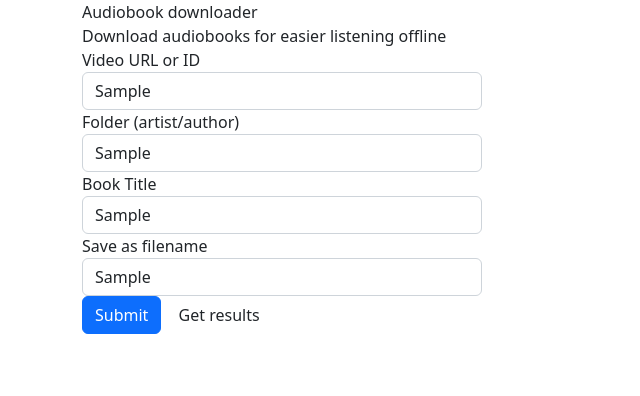
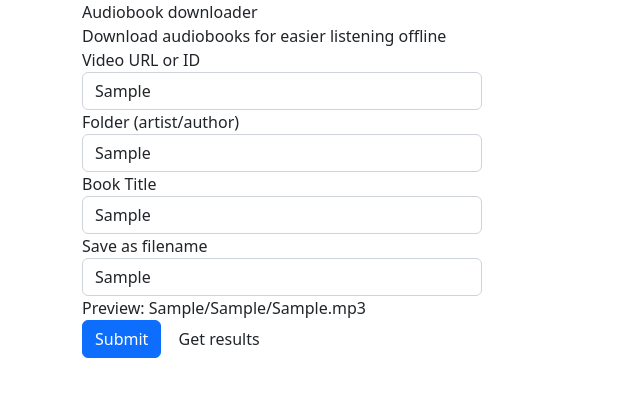
Before and after one commit to figadore/youtube-dl-express, a website: page static/index.html in a window 1280 px wide. Both pictures are taken after typing "Sample", "Sample", "Sample", "Sample" into the empty fields and a click on the input "Submit". Shown: the whole page, without its empty margins (0-640 px from the left). Drawn offline with nearby package versions, Linux system fonts and the light colour scheme; no server answers.

Commit message:
add file path preview

```diff
--- a/static/index.html
+++ b/static/index.html
@@ -39,6 +39,7 @@
             <input id="filename" class="form-control" type="text" placeholder="The Hobbit - pt 1"
               pattern="^[a-zA-Z0-9._ -]*$">
           </div>
+          <div id="preview"></div>
           <input class="btn btn-primary" type="submit" value="Submit">
           <button class="btn btn-default" type="button" id="results-btn">Get results</button>
         </form>
--- a/static/page.js
+++ b/static/page.js
@@ -3,6 +3,13 @@ $(function () {
   results = $("#status");
 
   console.log("Here is the script")
+  $(".form-control").on("input", (x) => {
+    let author = $("#author").val()
+    let title = $("#title").val()
+    let filename = $("#filename").val()
+    let mp3ext = filename.endsWith(".mp3") ? "" : ".mp3"
+    $("#preview").html(`Preview: ${author}/${title}/${filename}${mp3ext}`)
+  })
   $("form").submit(function (e) {
     if (e.preventDefault) e.preventDefault();
     let urlOrId = $("#urlOrId").val()
```
